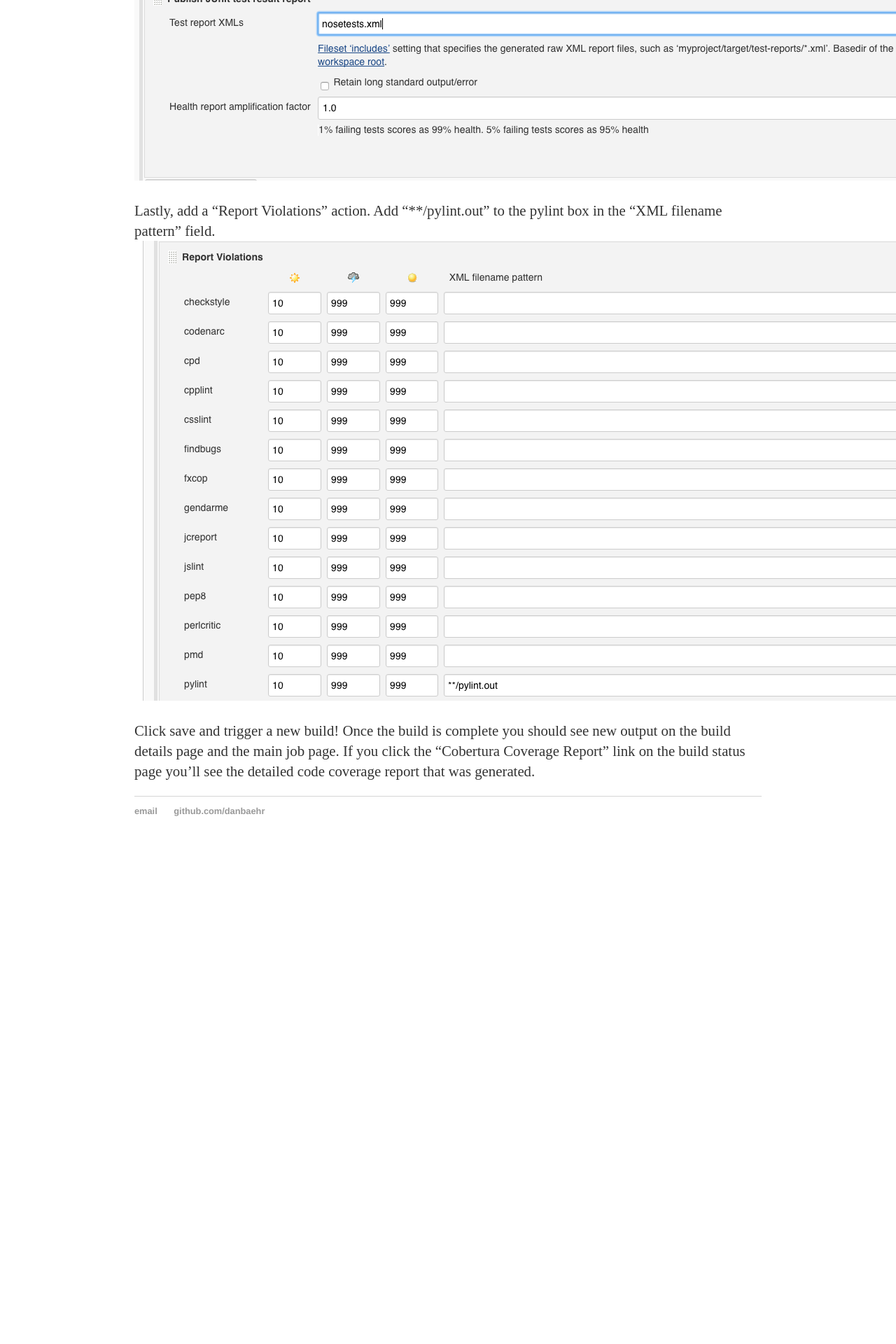
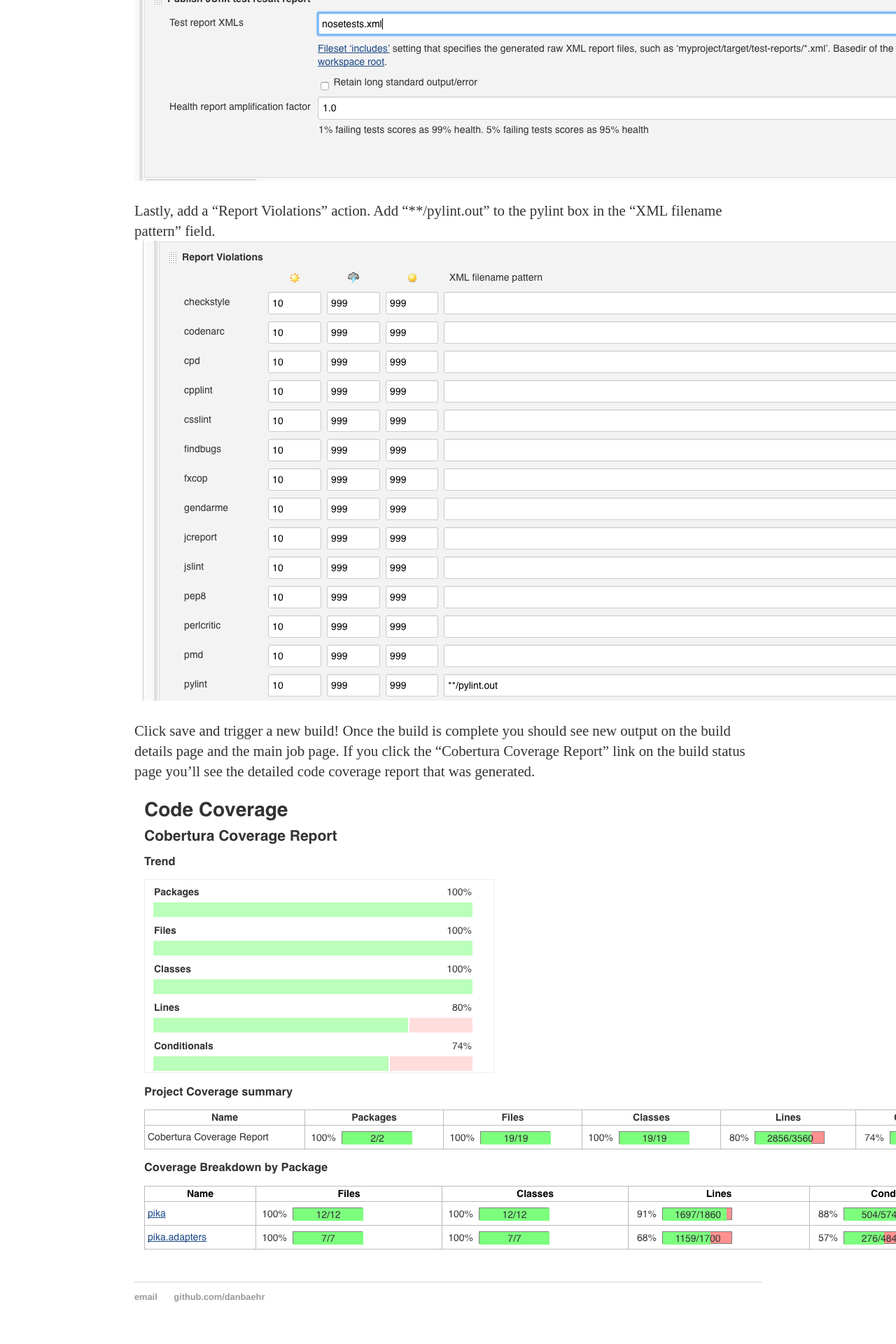
Before and after one commit to danbaehr/danbaehr.github.io, a Jekyll site: the page built from _posts/2016-05-02-Configure-a-new-job-in-Jenkins.md, in a window 1280 px wide. Shown: the part 4169-6089 px from the top of the page at 70% size. Built offline with Jekyll 4.4.1, drawn with Linux system fonts in a browser that asks for light colours; before the commit the page ends 5395 px from its top, so only the background shows below that.

Commit message:
blog update

```diff
--- a/_posts/2016-05-02-Configure-a-new-job-in-Jenkins.md
+++ b/_posts/2016-05-02-Configure-a-new-job-in-Jenkins.md
@@ -97,9 +97,11 @@ Go to the "Post-build Actions" tab. Add a new "Publish Cobertura Coverage Report
 ![Image of Cobertura](https://danbaehr.github.io/images/cobertura.png)
 
 Next, add a "Publish JUnit test result report" action and add "nosetests.xml" in the "Test report XMLs" field.
-![Image of Junit](https://danbaehr.github.io/images/junit.png)
+![Image of junit](https://danbaehr.github.io/images/junit.png)
 
 Lastly, add a "Report Violations" action. Add "**/pylint.out" to the pylint box in the "XML filename pattern" field.
 ![Image of Violations](https://danbaehr.github.io/images/violations.png)
 
 Click save and trigger a new build! Once the build is complete you should see new output on the build details page and the main job page. If you click the "Cobertura Coverage Report" link on the build status page you'll see the detailed code coverage report that was generated.
+
+![Image of code coverage report](https://danbaehr.github.io/images/code_coverage_report.png)
```
Also changed, not shown: images/code_coverage_report.png (added).
